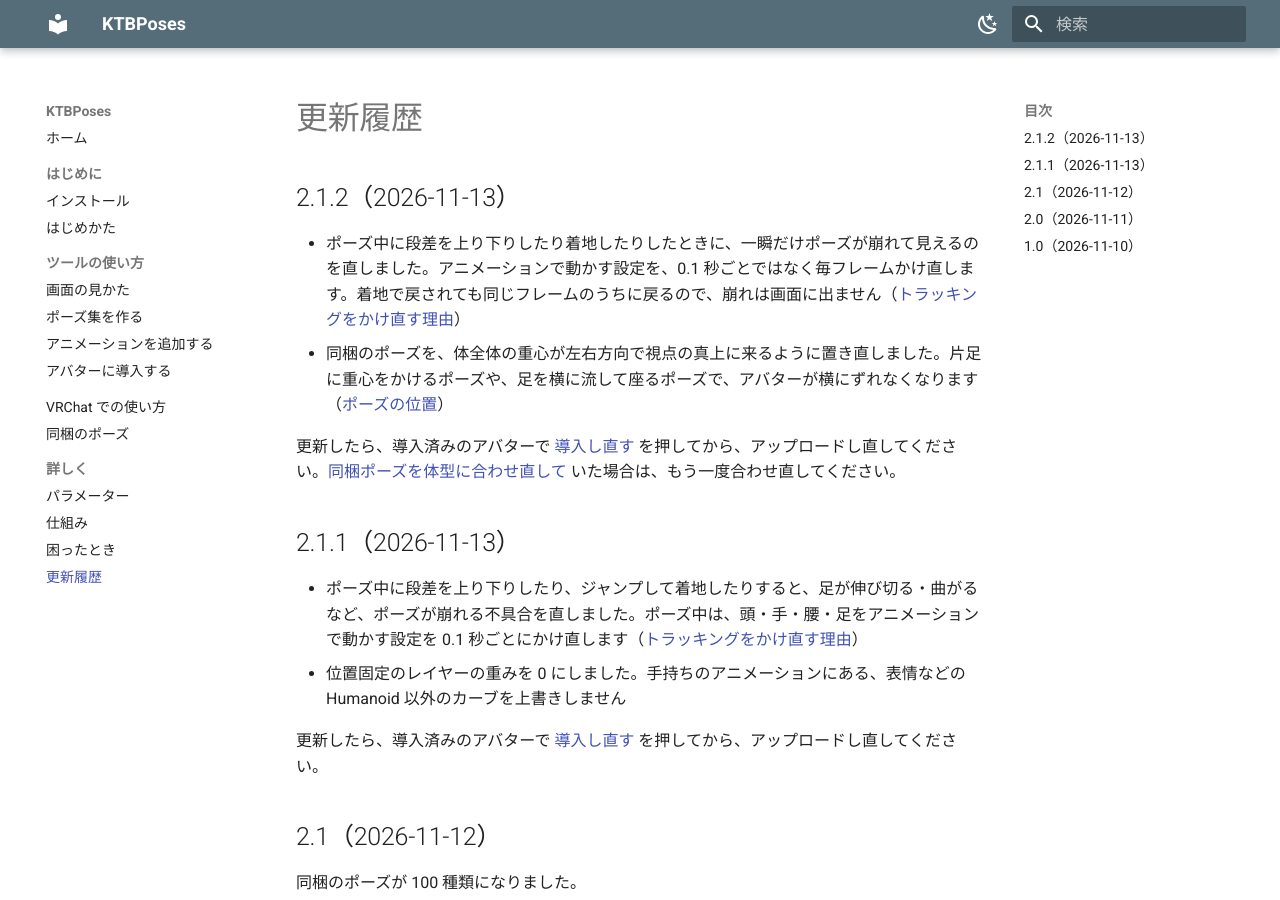
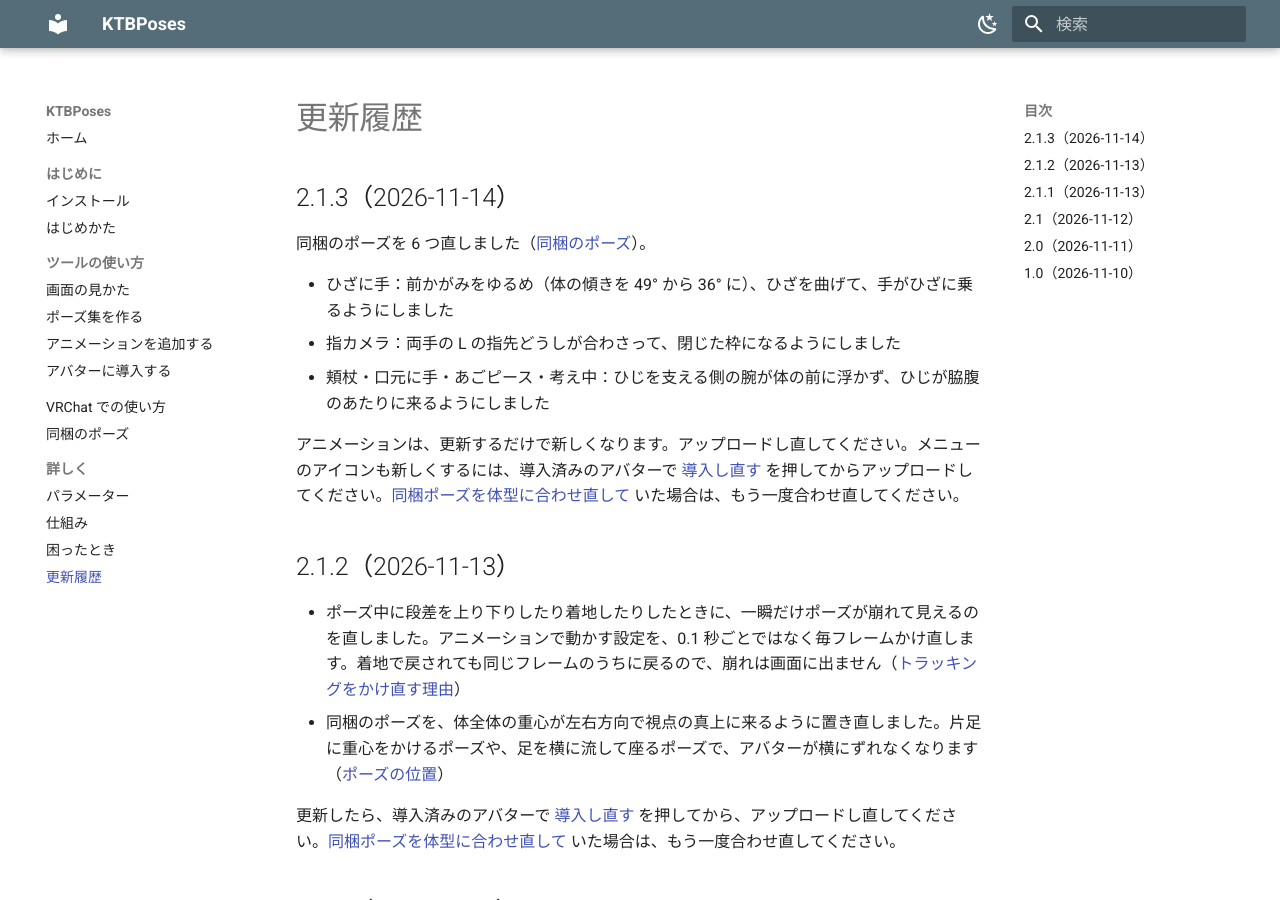
Before and after one commit to kyokach/ktbposes-docs, an MkDocs documentation site: the page built from docs/changelog.md, in a window 1280 px wide and 900 px high. Built offline with MkDocs 1.6.1 and Material for MkDocs 9.7.7, drawn with Linux system fonts in a browser that asks for light colours.

Commit message:
KTBPoses 2.1.3：同梱ポーズ 6 つの修正（ひざに手・指カメラ・ひじを支えるポーズ）
- ひざに手・指カメラ・あごピース・口元に手・頬杖・考え中の画像を、新しいポーズで作り直し
- 同梱のポーズの説明（あごピース・指カメラ・ひざに手）を新しい形に合わせて修正
- 更新履歴に 2.1.3 を追加

Co-Authored-By: Claude Opus 5.5 <noreply@anthropic.com>

```diff
--- a/docs/changelog.md
+++ b/docs/changelog.md
@@ -1,4 +1,14 @@
 # 更新履歴
+
+## 2.1.3（2026-11-14）
+
+同梱のポーズを 6 つ直しました（[同梱のポーズ](poses.md)）。
+
+- ひざに手：前かがみをゆるめ（体の傾きを 49° から 36° に）、ひざを曲げて、手がひざに乗るようにしました
+- 指カメラ：両手の L の指先どうしが合わさって、閉じた枠になるようにしました
+- 頬杖・口元に手・あごピース・考え中：ひじを支える側の腕が体の前に浮かず、ひじが脇腹のあたりに来るようにしました
+
+アニメーションは、更新するだけで新しくなります。アップロードし直してください。メニューのアイコンも新しくするには、導入済みのアバターで [導入し直す](install-avatar.md#reinstall) を押してからアップロードしてください。[同梱ポーズを体型に合わせ直して](library.md#refit) いた場合は、もう一度合わせ直してください。
 
 ## 2.1.2（2026-11-13）
 
```
Also changed, not shown: docs/index.md (+1 -1 lines), docs/poses.md (+3 -3 lines), docs/images/poses/27_ChinPeace.png, docs/images/poses/45_HandToMouth.png, docs/images/poses/46_ChinRest.png, docs/images/poses/59_Thinking.png, docs/images/poses/70_FingerFrame.png, docs/images/poses/81_HandsOnKnees.png.
